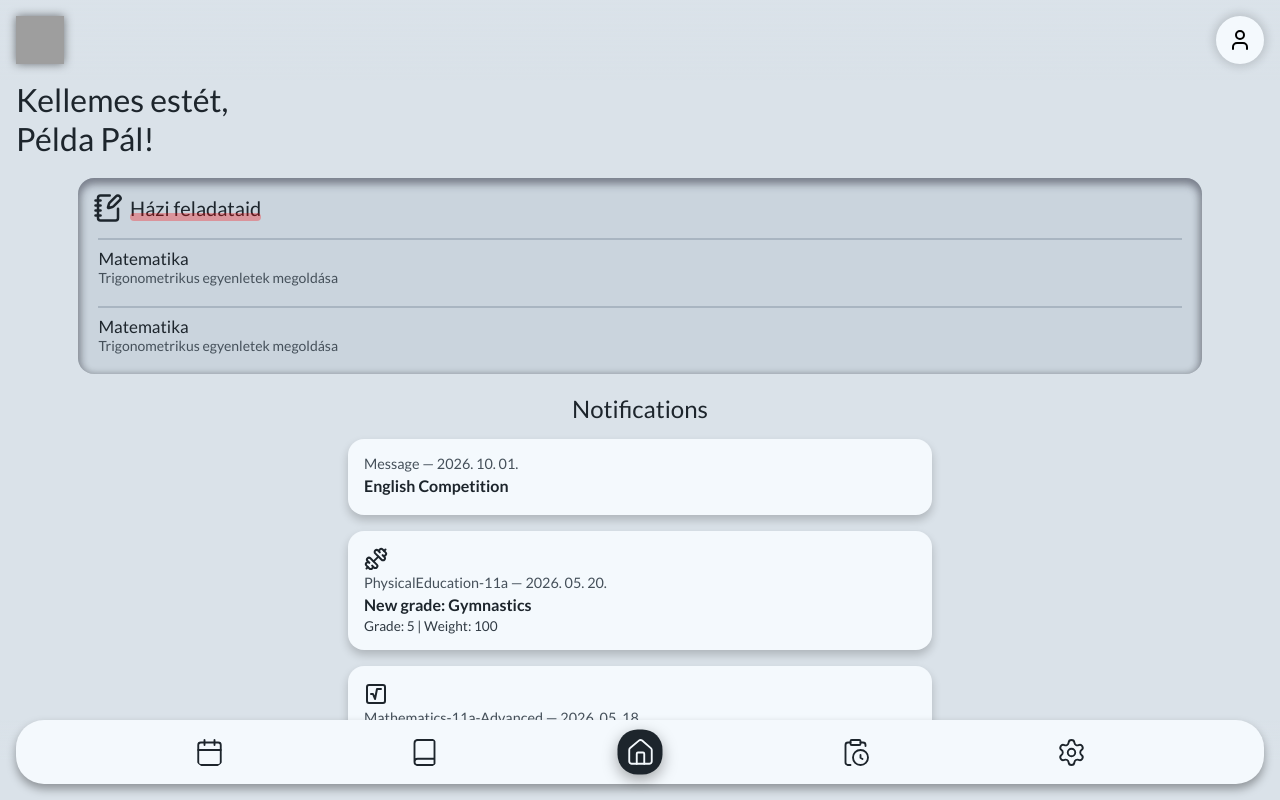
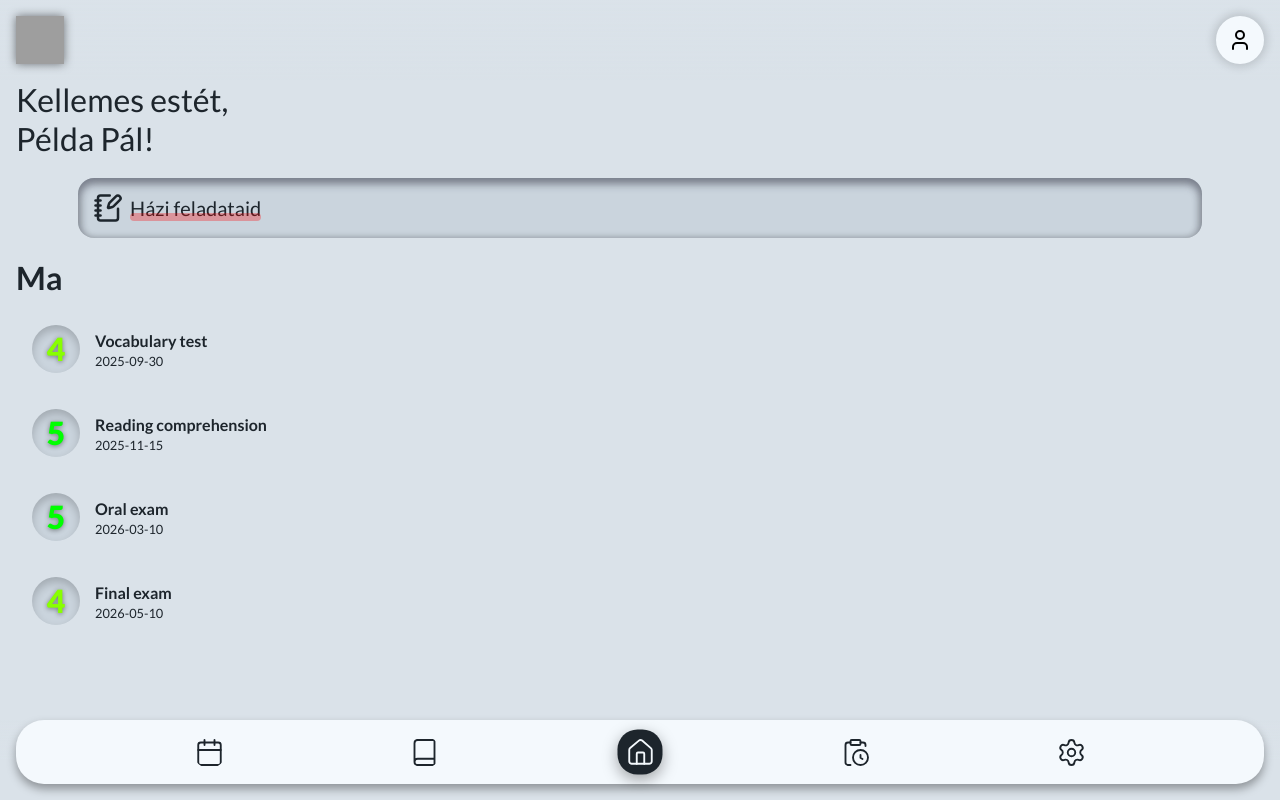
Before and after one commit to p3cap/KretaKopi, a Vue app: page / in a window 1280 px wide. Shown: the top 800 px of the page. Built offline with nearby package versions, Linux system fonts and the light colour scheme; grey boxes are pictures that could not be loaded.

Commit message:
Schedule, Dating fix, Teacher base
Co-Authored-By: szabob <44520893+derikevagyok@users.noreply.github.com>
Co-Authored-By: P3cap <149583414+p3cap@users.noreply.github.com>

```diff
--- a/src/components/Activity.vue
+++ b/src/components/Activity.vue
@@ -1,29 +1,52 @@
 <script setup>
-import { ref } from 'vue';
+import { reactive, ref } from 'vue';
+import { getData } from '@/data/data.js';
 
+const grades = reactive(getData("grades"));
+const english = reactive(grades["English-11a"]);
+console.log(english)
 
 const isPopupOpen = ref(false);
+const selectedGrade = ref(null);
+
+function openPopup(grade) {
+    selectedGrade.value = grade;
+    isPopupOpen.value = true;
+}
 </script>
 
 <template>
 
-<div class="container" @click="isPopupOpen = true">
-    <svg xmlns="http://www.w3.org/2000/svg" width="24" height="24" viewBox="0 0 24 24" fill="none" stroke="currentColor" stroke-width="2" stroke-linecap="round" stroke-linejoin="round" class="lucide lucide-file-icon lucide-file"><path d="M6 22a2 2 0 0 1-2-2V4a2 2 0 0 1 2-2h8a2.4 2.4 0 0 1 1.704.706l3.588 3.588A2.4 2.4 0 0 1 20 8v12a2 2 0 0 1-2 2z"/><path d="M14 2v5a1 1 0 0 0 1 1h5"/></svg>
+<div
+  v-for="grade in english"
+  :key="grade.id ?? grade.date"
+  class="container"
+  @click="openPopup(grade)"
+>
+    <!-- <svg xmlns="http://www.w3.org/2000/svg" width="24" height="24" viewBox="0 0 24 24" fill="none" stroke="currentColor" stroke-width="2" stroke-linecap="round" stroke-linejoin="round" class="lucide lucide-file-icon lucide-file"><path d="M6 22a2 2 0 0 1-2-2V4a2 2 0 0 1 2-2h8a2.4 2.4 0 0 1 1.704.706l3.588 3.588A2.4 2.4 0 0 1 20 8v12a2 2 0 0 1-2 2z"/><path d="M14 2v5a1 1 0 0 0 1 1h5"/></svg> -->
+    <h1 :class="{
+        five: grade.grade==5,
+        four: grade.grade==4,
+        three: grade.grade==3,
+        two: grade.grade==2,
+        one: grade.grade==1,
+        }">{{ grade.grade }}</h1>
     <div>
-        <h2>Írásbeli témazáró dolgozat</h2>
-        <p>Történelem</p>
-        <p>2024. május 15., szerda</p>
+        <h2>{{ grade.description }}</h2>
+        <p>{{ grade.date }}</p>
+        <p></p>
     </div>
 </div>
 
 <Transition name="fade">
-    <div v-if="isPopupOpen" class="popup" @click="isPopupOpen = false">
+    <div v-if="isPopupOpen && selectedGrade" class="popup" @click="isPopupOpen = false">
         <div class="inner_window" @click.stop>
             <h2>Történelem</h2>
             <hr>
             <div class="inner_inner_window">
-                <h2>Írásbeli témazáró dolgozat</h2>
-                <p>A nagy háború</p>
+                <h2>{{selectedGrade.description}}</h2>
+                <p>{{selectedGrade.grade}}</p>
+                <p>Az értékelés súlya: {{selectedGrade.weight}}%</p>
                 <p id="date">2026. február 4., szerda (4. óra)</p>
             </div>
 
@@ -46,6 +69,34 @@ Guys, legyen központi css rendszer >:(
 -->
 
 <style scoped>
+h1 {
+    font-weight: 800;
+    background-color: var(--Pale-Slate);
+    box-shadow: var(--Main-Shadow) inset;
+    text-shadow: 0px 1px 5px rgba(0, 0, 0, 0.45);
+    width: 3rem;
+    aspect-ratio: 1;
+    display: flex;
+    align-items: center;
+    justify-content: center;
+    border-radius: 50%;
+    line-height: 1;
+}
+.five {
+    color: #00ff00;
+}
+.four {
+    color: #88ff00;
+}
+.three {
+    color: #ffff00;
+}
+.two {
+    color: #ff8800;
+}
+.one {
+    color: #ff0000;
+}
 .container {
     cursor: pointer;
     display: flex;
--- a/src/components/ActivityContainer.vue
+++ b/src/components/ActivityContainer.vue
@@ -6,14 +6,7 @@ import { translateKey as t } from "@/data/translate.js";
 <template>
   <div class="activity-container">
     <h1>{{ t('today') }}</h1>
-    <Activity />
-    <Activity />
-    <Activity />
-    <Activity />
-    <Activity />
-    <Activity />
-    <Activity />
-    <Activity />
+    <Activity/>
   </div>
 </template>
 
--- a/src/components/HWContainer.vue
+++ b/src/components/HWContainer.vue
@@ -2,6 +2,7 @@
 import { NotebookPen } from 'lucide-vue-next';
 import HomeWorks from "../components/HomeWorks.vue";
 import { translateKey as t } from "@/data/translate.js";
+
 </script>
 
 <template>
@@ -10,8 +11,7 @@ import { translateKey as t } from "@/data/translate.js";
             <NotebookPen id="note" />
             <p id="title">{{ t("homeworks") }}</p>
         </div>
-        <HomeWorks />
-        <HomeWorks />
+        <HomeWorks/>
     </div>
 </template>
 
--- a/src/components/HomeWorks.vue
+++ b/src/components/HomeWorks.vue
@@ -1,12 +1,20 @@
 <script setup>
+import { getData } from '@/data/data.js';
+import { reactive } from 'vue';
+import dayjs from 'dayjs';
 
+const homeworks = reactive(getData("homework"));
+
+const today = dayjs().format('YYYY-MM-DD')
+console.log(homeworks[1].deadline)
 </script>
 
 <template>
-    <div class="box">
+    <div v-for="hw in homeworks" :class="{none: hw.deadline!==today}" class="box">
         <hr>
-        <p id="toptext">Matematika</p>
-        <p id="desc">Trigonometrikus egyenletek megoldása</p>
+        <p id="toptext">{{ hw.class_id }}</p>
+        <p class="desc">{{ hw.description }}</p>
+        <p class="desc">{{ hw.deadline }}</p>
     </div>
 </template>
 
@@ -20,6 +28,9 @@ Guys, legyen központi css rendszer >:(
 -->
 
 <style scoped>
+.none {
+    display: none;
+}
 hr {
     border: 1px solid var(--Pale-Slate2);
     margin-bottom: 0.5rem;
@@ -31,14 +42,11 @@ hr {
     transition: 0.2s;
     border-radius: 0.5rem;
 }
-.box:hover {
-    background-color: var(--Platinum);
-}
 #toptext {
     font-size: 17px;
     color: var(--Carbon-Black);
 }
-#desc {
+.desc {
     font-size: 14px;
     color: var(--Iron-Grey);
 }
--- a/src/router/index.js
+++ b/src/router/index.js
@@ -32,7 +32,16 @@ const router = createRouter({
       path: '/beallitasok',
       name: 'beallitasok',
       component: SettingView,
-    }
+    },
+    { // teacher side protecion to be implemented
+      path: '/teacher',
+      component: () => import('@/views/teacher/TeacherDashboard.vue'),
+      meta: { requiresRole: 'teacher' },
+      children: [
+        { path: '', redirect: '/teacher/dashboard' },
+        { path: 'dashboard', component: () => import('@/views/teacher/TeacherDashboard.vue') }
+      ]
+    },
 
   ],
 })
--- a/src/views/HomeView.vue
+++ b/src/views/HomeView.vue
@@ -22,9 +22,10 @@ function uzenet() {
 <template>
     <div class="page">
         <h1 id="uzenet">{{uzenet()}}, <br> {{ t("{user}") }}!</h1>
-        <HWContainer />
+        <HWContainer/>
 
-        <IdkComponent />
+        <ActivityContainer/>
+        <!-- <IdkComponent /> -->
     </div>
 
 </template>
--- a/src/views/ScheduleView.vue
+++ b/src/views/ScheduleView.vue
@@ -11,27 +11,26 @@ import { getData } from "@/data/data";
 
 const timetable = reactive(getData("timetable"));
 const teachers = reactive(getData("teachers"));
-// console.log(timetable);
-// console.log(teachers);
+console.debug(timetable);
+console.debug(teachers);
 
 
-// erről beszélek h szerda van
+// computed -> updatelődik
 const date = ref(dayjs());
 const weekStart = computed(function(){
-    return date.value.startOf("week").add(1,"day")
-})// alapbó, vasárnap lenne
+    return date.value.startOf("week").add(1,"day") // alapbó, vasárnap lenne
+})
 const dateTitle = computed(function(){
-    return weekStart.value.format("MMMM") +" "+ weekStart.format("D") +"-"+ weekStart.add(Object.keys(timetable).length-1, "day").format("D")
-})
-const aktivNap = computed(function(){
-    return date.value.format("dddd").toLowerCase()
+    return weekStart.value.format("MMMM") +" "+ weekStart.value.format("D") +"-"+ weekStart.value.add(Object.keys(timetable).length-1, "day").format("D")
 })
 
-function left() {
-    date.value = date.add(-1, "week")
+const selectedDay = ref(date.value.format("dddd").toLowerCase())
+
+function backWeek() {
+    date.value = date.value.add(-1, "week")
 }
-function right() {
-    date.value = date.add(1, "week")
+function forwardWeek() {
+    date.value = date.value.add(1, "week")
 }
 
 </script>
@@ -39,13 +38,13 @@ function right() {
 <template>
     <div class="page">
         <nav id="days">
-            <ArrowLeft class="week-switch left" @click="left"></ArrowLeft>
+            <ArrowLeft class="week-switch left" @click="backWeek"></ArrowLeft>
 
             <p class="week">{{ dateTitle }}</p>
 
-            <ArrowRight class="week-switch right" @click="right"></ArrowRight>
+            <ArrowRight class="week-switch right" @click="forwardWeek"></ArrowRight>
             <ul>
-                <li v-for="(_,day_name, i) in timetable" @click="aktivNap = day_name" :class="{ active: aktivNap===day_name }">
+                <li v-for="(_,day_name, i) in timetable" @click="selectedDay = day_name" :class="{ active: selectedDay===day_name }">
                     <p>{{ t(day_name).slice(0,2) }}</p>
                     <p>{{ weekStart.add(i, "day").format("D") }}</p>
                 </li>
@@ -53,7 +52,7 @@ function right() {
         </nav>
         <main>
             <div class="lesson-holder" v-for="(day, day_name) in timetable">
-                <div class="lessons" v-if="day_name === aktivNap">
+                <div class="lessons" v-if="day_name === selectedDay">
                     <p class="day-name">{{ t(day_name.toLowerCase()) }}</p>
                     <LessonCard v-for="l in day" :lesson="l" :teacher="teachers[l.teacher_id]"/>
                 </div>
--- /dev/null
+++ b/src/views/teacher/TeacherDashboard.vue
@@ -0,0 +1,3 @@
+<template>
+	You've been granted acces to the teacher acces panel
+</template>
```
Also changed, not shown: src/views/SettingView.vue (line endings or trailing spaces).
